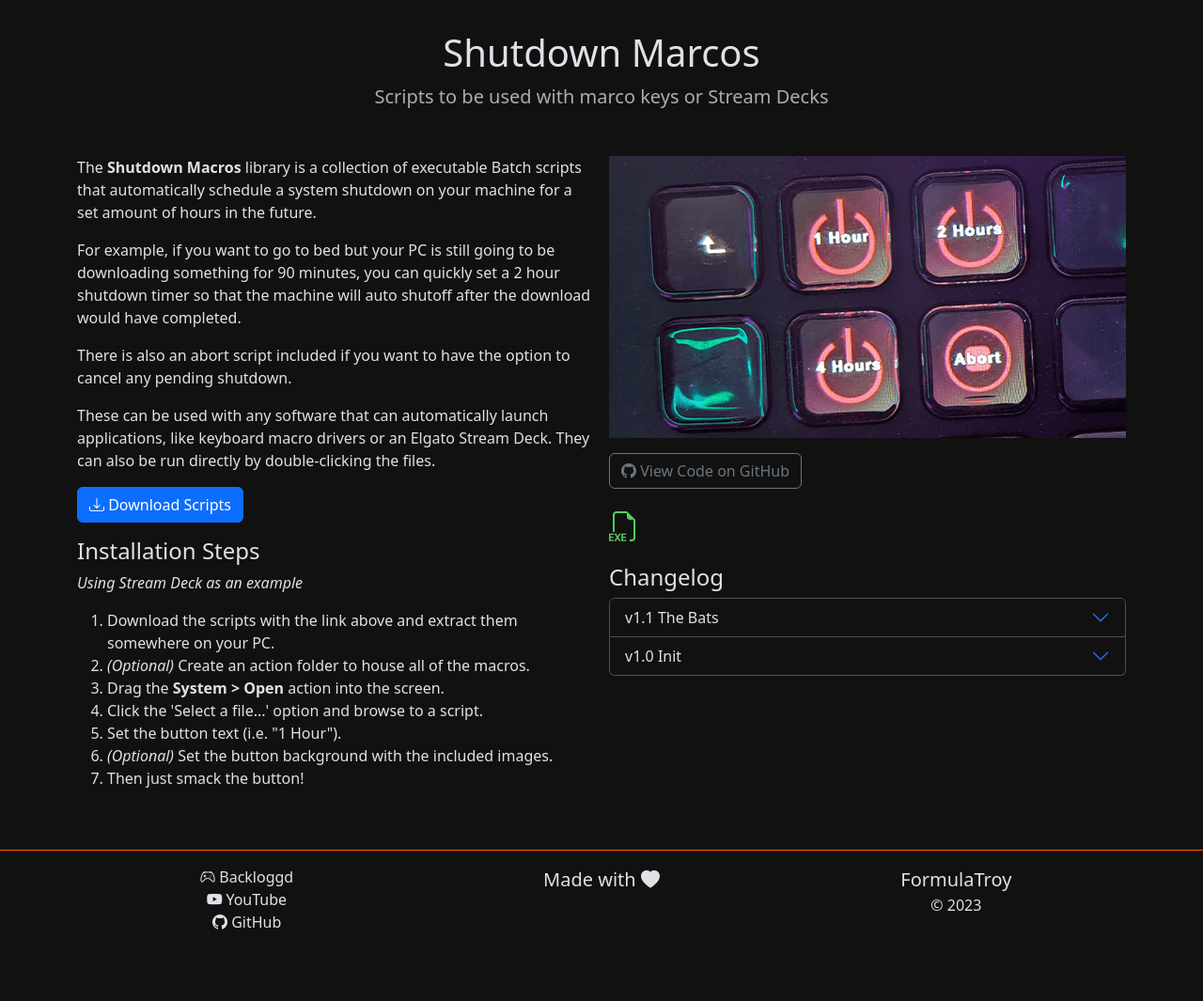
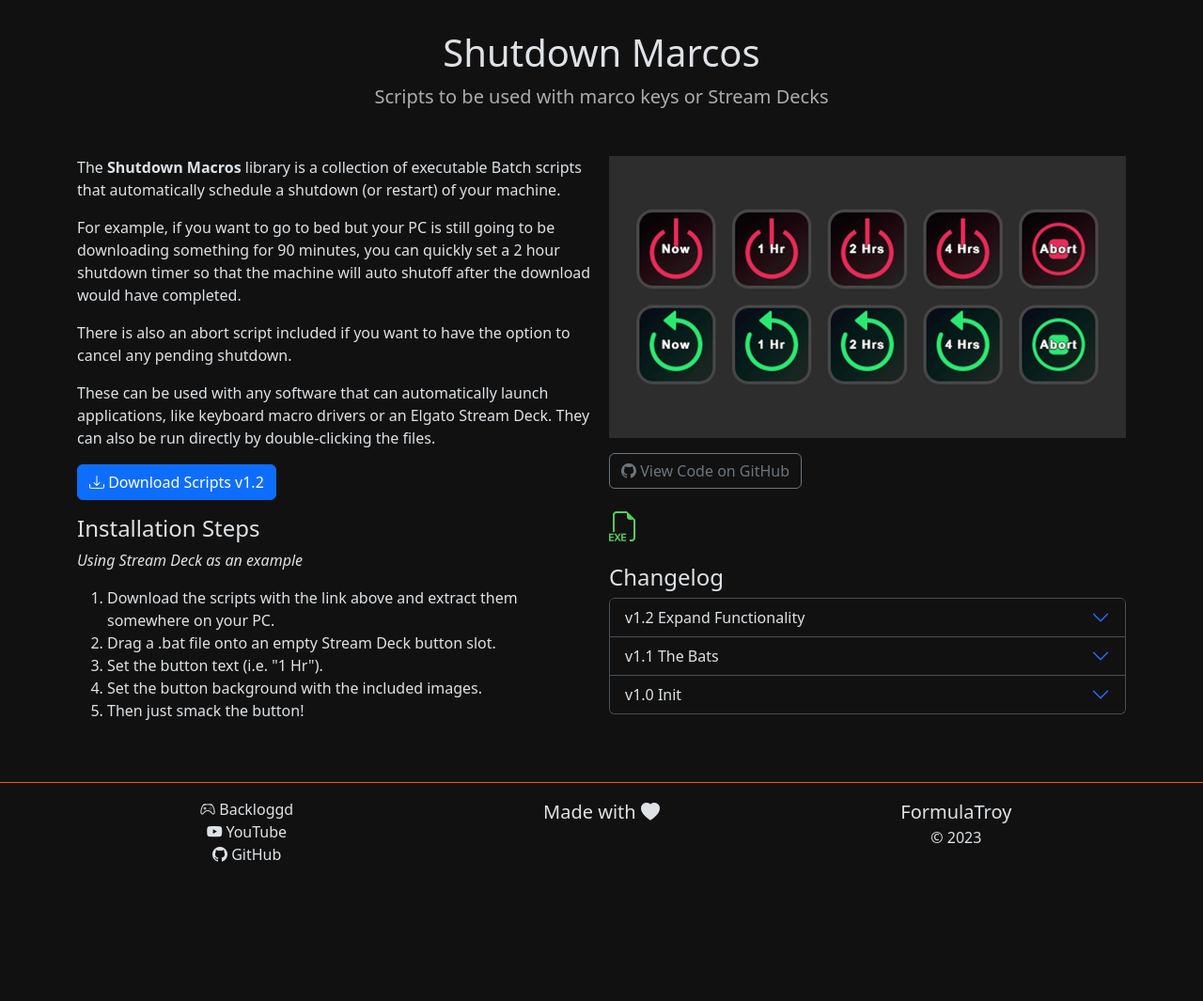
Before and after one commit to FormulaTroy/FormulaTroy.com, a PHP site: page /shutdown in a window 1280 px wide. Shown: the part 88-1153 px from the top of the page at 94% size. After the commit the page ends 1005 px from the top, so only its background shows below. Run offline with PHP 8.4, Linux system fonts and the light colour scheme.

Commit message:
Shutdown v1.2 (restarts and 10s)

```diff
--- a/shutdown.php
+++ b/shutdown.php
@@ -16,21 +16,19 @@
 
     <div class="row g-3">
       <div class="col-12 col-lg-6">
-        <p>The <strong>Shutdown Macros</strong> library is a collection of executable Batch scripts that automatically schedule a system shutdown on your machine for a set amount of hours in the future.</p>
+        <p>The <strong>Shutdown Macros</strong> library is a collection of executable Batch scripts that automatically schedule a shutdown (or restart) of your machine.</p>
         <p>For example, if you want to go to bed but your PC is still going to be downloading something for 90 minutes, you can quickly set a 2 hour shutdown timer so that the machine will auto shutoff after the download would have completed.</p>
         <p>There is also an abort script included if you want to have the option to cancel any pending shutdown.</p>
         <p>These can be used with any software that can automatically launch applications, like keyboard macro drivers or an Elgato Stream Deck. They can also be run directly by double-clicking the files.</p>
-        <p><a href="https://formulatroy.github.io/FormulaTroy.com/script/shutdown/download/ShutdownMacroScriptLibrary.zip" class="btn btn-primary"><i class="bi bi-download"></i> Download Scripts</a></p>
+        <p><a href="https://formulatroy.github.io/FormulaTroy.com/script/shutdown/download/ShutdownMacroScriptLibrary-v1.2.zip" class="btn btn-primary"><i class="bi bi-download"></i> Download Scripts v1.2</a></p>
         <h4>Installation Steps</h4>
         <p><em>Using Stream Deck as an example</em></p>
         <p>
           <ol>
             <li>Download the scripts with the link above and extract them somewhere on your PC.</li>
-            <li><em>(Optional)</em> Create an action folder to house all of the macros.</li>
-            <li>Drag the <strong>System > Open</strong> action into the screen.</li>
-            <li>Click the 'Select a file...' option and browse to a script.</li>
-            <li>Set the button text (i.e. "1 Hour").</li>
-            <li><em>(Optional)</em> Set the button background with the included images.</li>
+            <li>Drag a .bat file onto an empty Stream Deck button slot.</li>
+            <li>Set the button text (i.e. "1 Hr").</li>
+            <li>Set the button background with the included images.</li>
             <li>Then just smack the button!</li>
           </ol>
         </p>
@@ -43,7 +41,7 @@
         <h4>Changelog</h4>
         <div class="accordion" id="changelog">
           <?php
-            # LogChange(12, "v1.2 Expand Functionality", "Added a shutdown now option. Added restart options for all 5 time intervals. Removed the PowerShell versions.");
+            LogChange(12, "v1.2 Expand Functionality", "Added a shutdown 'now' option. Added restart options for all 5 time intervals. Removed the PowerShell versions.");
             LogChange(11, "v1.1 The Bats", "Convert to Bat files instead. These are directly usable with StreamDeck's Run Action, avoiding the need to use the WindowsScriptDeck plugin.");
             LogChange(10, "v1.0 Init", "Init the project as a collection of PowerShell scripts that schedule shutdowns with a message box confirmation.");
           ?>
```
Also changed, not shown: img/projects/shutdown.png, script/shutdown/icon-background/restart-abort.png (added), script/shutdown/icon-background/restart-timer.png (added), script/shutdown/icon-background/shutdown-abort.png (renamed from script/shutdown/shutdown-abort.png), script/shutdown/icon-background/shutdown-timer.png (renamed from script/shutdown/shutdown-timer.png), 8 other files.
